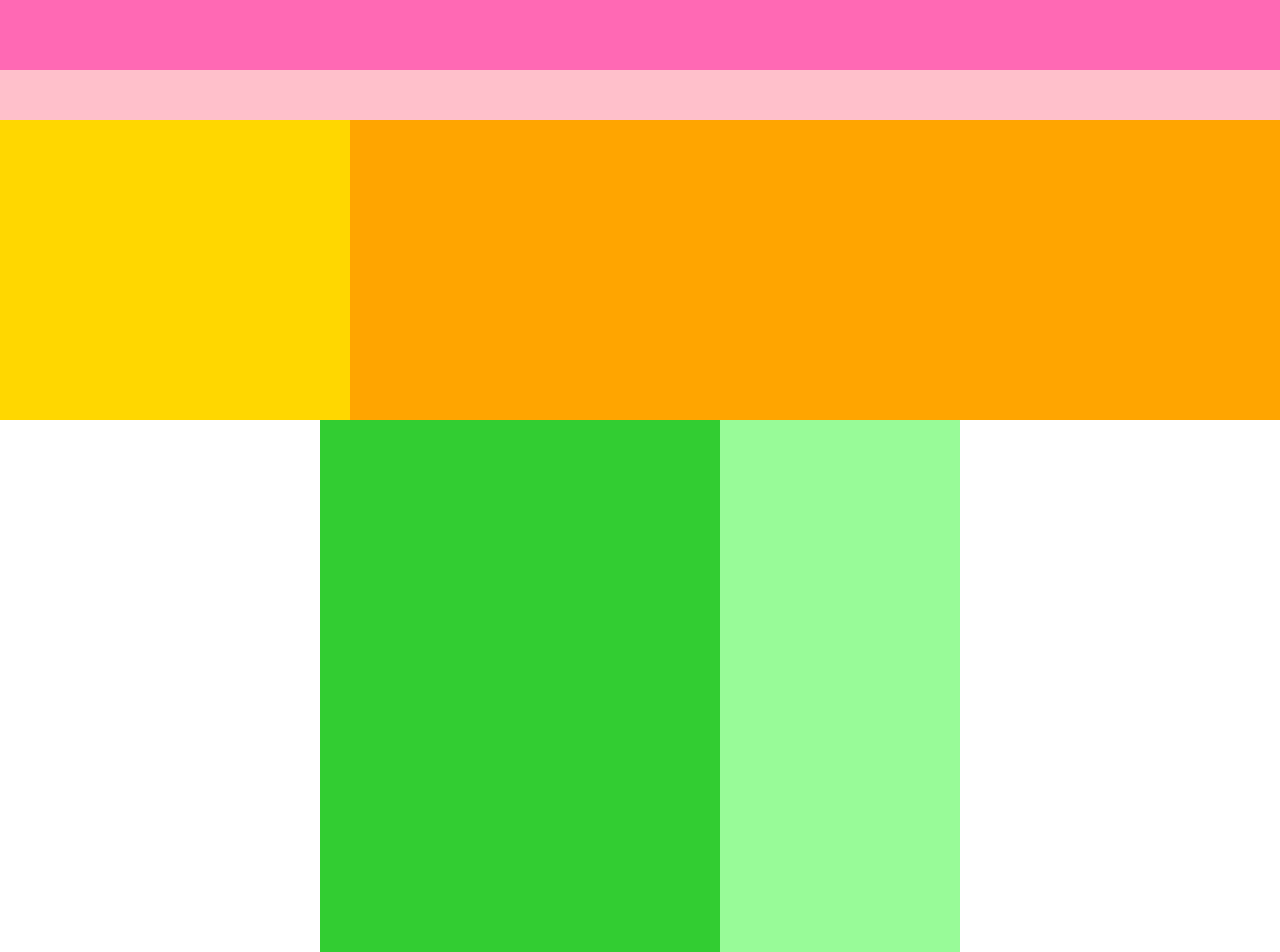
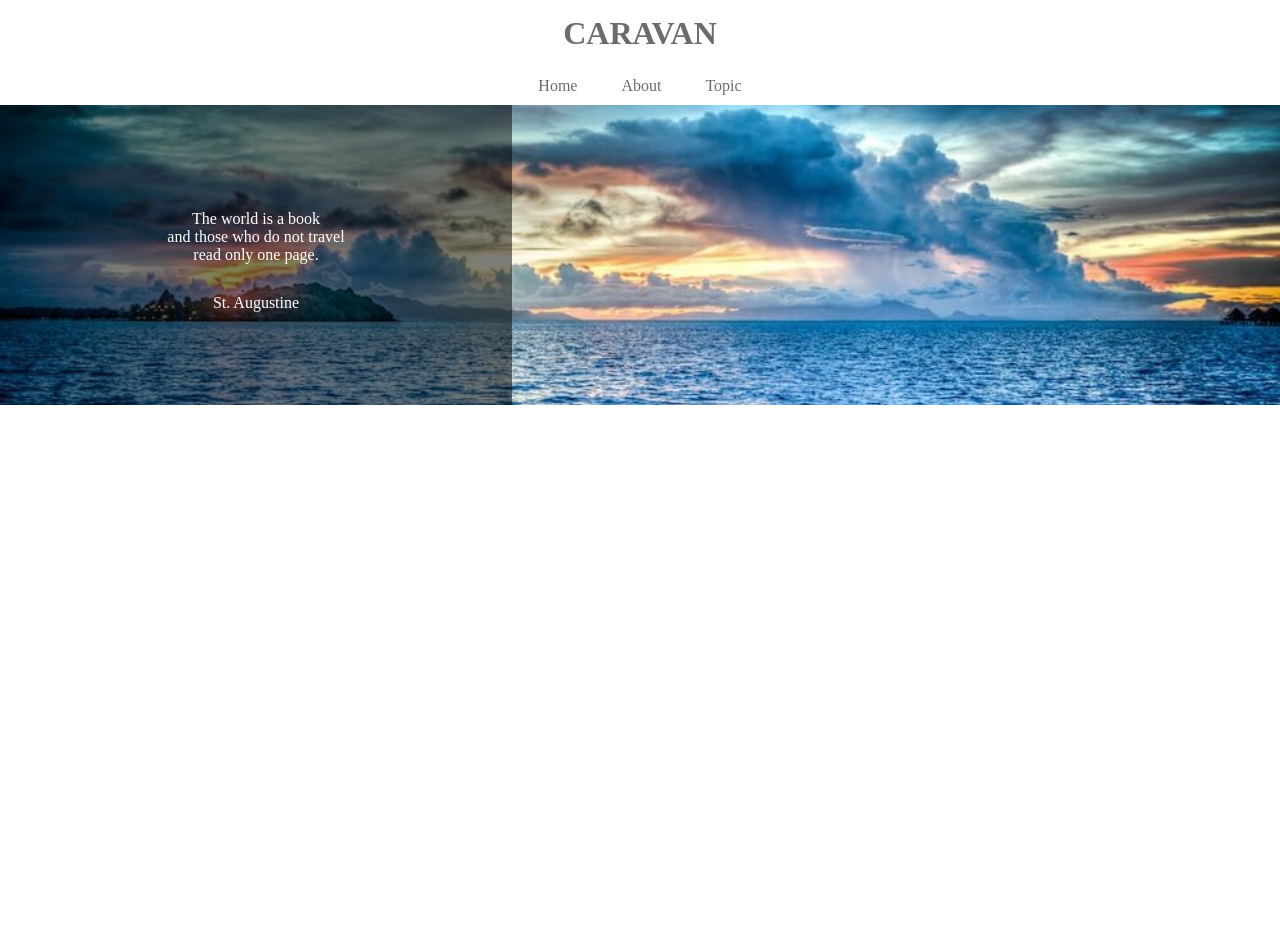
Before and after one commit to shun19970310/chapter1-3-3, a plain HTML site: page index.html in a window 1280 px wide. Shown: the top 952 px of the page. Drawn offline with Linux system fonts and the light colour scheme.

Commit message:
[Finish1-6]

```diff
--- a/index.html
+++ b/index.html
@@ -8,20 +8,49 @@
   </head>
 
   <body>
-    <!-- header用のdiv -->
-    <div class="header">
-     <div class="header-top"></div>
-     <div class="header-bottom"></div>
+    <!-- header -->
+    <header>
+      <h1 class="heading">
+        <a href="index.html">
+          CARAVAN
+        </a>
+      </h1>
+    </header>
 
+    <!-- navigation -->
+    <nav>
+      <ul class="nav-list">
+        <li class="nav-list-item">
+          <a href="index.html">Home</a>
+        </li>
+        <li class="nav-list-item">About</li>
+        <li class="nav-list-item">Topic</li>
+      </ul>
+    </nav>
+
+    <!-- main-visual用のdiv -->
+    <div class="main-visual">
+      <div class="main-visual-content">
+        <!-- pタグ（と文字）を追加 -->
+        <p class="main-visual-text">
+          The world is a book<br />
+          and those who do not travel<br />
+          read only one page.
+        </p>
+        <p class="main-visual-name">
+          St. Augustine
+        </p>      </div>
     </div>
-    <div class="main-visual">
-        <div class="main-visual-content"></div>
+
+    <!-- main用のdiv -->
+    <div class="main">
+      <div class="blog"></div>
+      <div class="sidebar"></div>
     </div>
-    <div class="main">
-        <div class="blog"></div>
-        <div class="sidebar"></div>
-    </div>
-    <div class="footer"></div>
 
-　</body>
+    <!-- footer -->
+    <footer>
+      <p class="footer-text">© All rights reserved by Infratop.Inc.</p>
+    </footer>
+  </body>
 </html>
--- a/style.css
+++ b/style.css
@@ -1,54 +1,88 @@
-*{
-    margin: 0;
-    padding: 0;
-    box-sizing: border-box;
+* {
+  margin: 0;
+  padding: 0;
+  box-sizing: border-box;
+  color: #6c6b6b;
 }
-  .header {
-    width: 100%;
-    height: 120px;
-    background-color: red;
-  }
 
-  .header-top {
-    width:100%;
-    height:70px;
-    background-color:hotpink;
-  }
+a {
+  text-decoration: none;
+}
 
-  .header-bottom {
-    width:100%;
-    height:50px;
-    background-color: pink;
-  }
-  .main-visual {
-    width: 100%;
-    height: 300px;
-    background-color: orange;
-  }
-  .main-visual-content {
-    width: 350px;
-    height: 300px;
-    background-color: gold;
-  }
-  .main {
-    width: 840px;
-    display: flex;
-    justify-content: center;
-    margin:0 auto;
-  }
-  .blog {
-    width:400px ;
-    height:1400px ;
-    background-color: limegreen;
-  }
-  .sidebar {
-    width: 240px;
-    height: 1400px;
-    background-color: palegreen;
-  }
+header {
+  width: 90%; /* 横幅90% */
+  padding: 15px 0;
+  margin: 0 auto;
+  text-align: center;
+}
 
-  .footer {
-    width: 100%;
-    height: 120px;
-    background-color: blue;
-  }
+header .heading {
+  /* headerタグ内のheadingクラスにのみ反映される */
+  font-size: 32px;
+}
+
+.nav-list {
+  text-align: center;
+  padding: 10px 0;
+  margin: 0 auto;
+}
+
+.nav-list-item {
+  list-style: none;
+  display: inline-block;
+  margin: 0 20px;
+}
+
+.main-visual {
+  width: 100%; /* 横幅いっぱい */
+  height: 300px; /* 高さ300px */
+  background-image: url(img/mv.jpg);
+  background-size: cover;
+  background-position: center;
+
+}
+
+.main-visual-content {
+  width: 40%; /* 横幅350px */
+  height: 300px; /* 親の高さに揃える */
+  background-color:rgba(0,0,0,0.5);
+  text-align: center;
+  padding-top: 105px;
+}
+
+.main-visual-text {
+  color: #fff;
+
+}
+.main-visual-name {
+  margin-top: 30px;
+  color: #fff;
+}
+.main {
+  width: 840px; /* 横幅840px */
+  display: flex; /* Flexboxの利用 */
+  justify-content: center; /* 要素の横並び・中央寄せ */
+  margin: 0 auto;
+}
+
+.blog {
+  width: 600px; /* 横幅600px */
+  height: 1400px; /* 高さ1400px */
+}
+
+.sidebar {
+  width: 240px; /* 横幅240px */
+  height: 1400px; /* 高さ1400px */
+}
+
+footer {
+  width: 100%;
+  height: 120px;
+  text-align: center;
+  line-height: 120px;
+  background-color: #848282;
+}
+
+.footer-text {
+  color: #fff;
+}
```
Also changed, not shown: img/airport.jpg (added), img/asia.jpg (added), img/desert.jpg (added), img/forest.jpg (added), img/italy.jpg (added), img/japan.jpg (added), img/japan2.jpg (added), img/lake.jpg (added), img/mv.jpg (added), img/person.jpg (added), img/road.jpg (added), img/snow.jpg (added), 2 other files.
